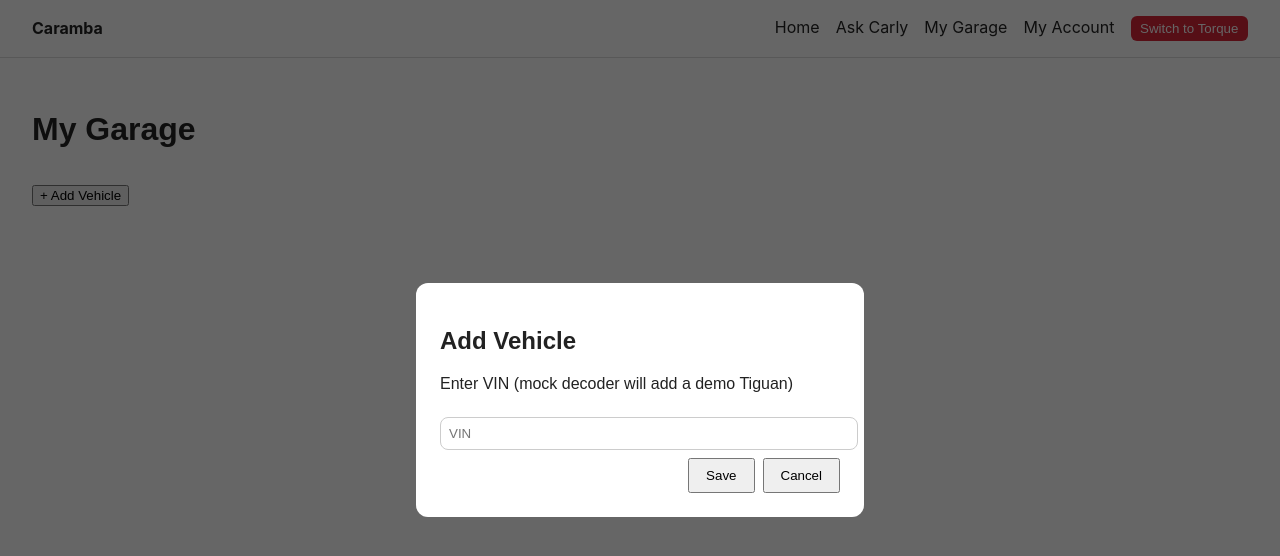
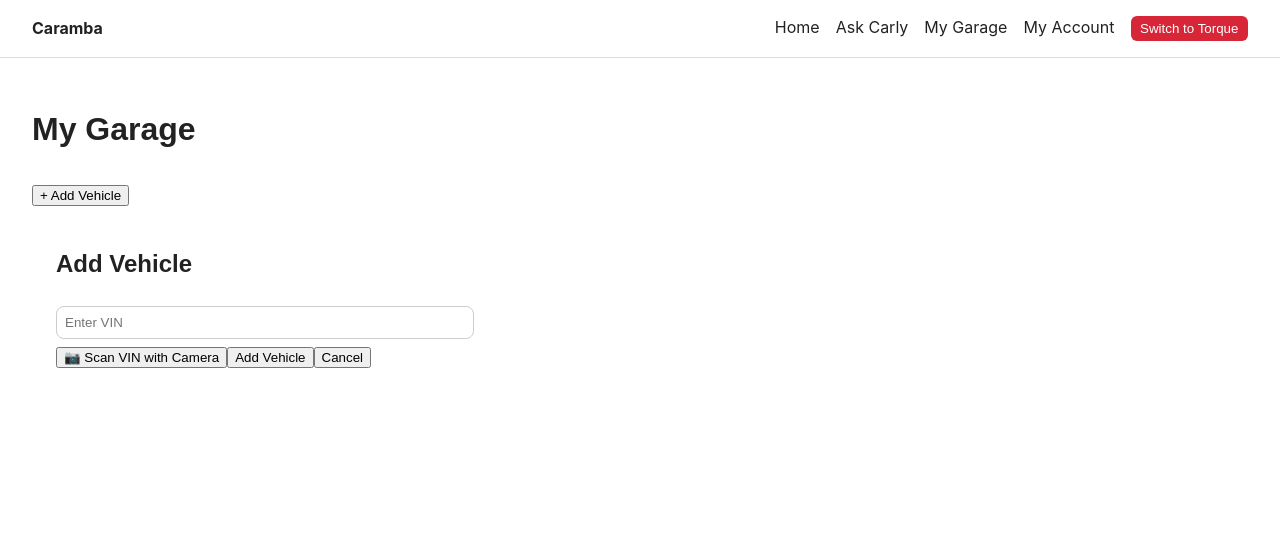
Before and after one commit to bstockes/caramba-reset, a Next.js app: page /garage in a window 1280 px wide. Both pictures are taken after a click on the button "+ Add Vehicle". Shown: the top 556 px of the page. Built offline with nearby package versions, Linux system fonts and the light colour scheme.

Commit message:
Add files via upload

```diff
--- a/components/AddVehicleModal.js
+++ b/components/AddVehicleModal.js
@@ -1,39 +1,53 @@
 
 import { useState } from 'react';
+import CameraCapture from './CameraCapture';
 import styles from '../styles/AddVehicleModal.module.css';
 
-export default function AddVehicleModal({ onClose, onSave }) {
+export default function AddVehicleModal({ onClose, onAdd }) {
   const [vin, setVin] = useState('');
-  const mockVehicle = {
+  const [showCamera, setShowCamera] = useState(false);
+
+  const handleAdd = () => {
+    if (!vin) return;
+    const vehicle = {
       year: 2021,
       make: 'Volkswagen',
       model: 'Tiguan',
-    mileage: 24500,
+      mileage: 22500,
       oilType: '0W-20',
-    oilInterval: 10000,
+      oilInterval: 7500,
       tireSize: '235/55R18',
       tirePressure: 35,
       upcoming: ['30,000 mi – Air filter', '40,000 mi – Brake inspection'],
-    img: '/placeholder-car.png'
+      img: '/placeholder-car.png',
     };
-
-  const handleSave = () => {
-    if (!vin.trim()) return;
-    onSave({ ...mockVehicle, vin });
+    onAdd(vehicle);
     onClose();
   };
 
+  const handleCapture = (imageData) => {
+    setShowCamera(false);
+    // Simulate VIN from image
+    setVin('3VV2B7AX9MM000000');
+  };
+
   return (
-    <div className={styles.backdrop}>
+    <>
+      {showCamera && (
+        <CameraCapture onCapture={handleCapture} onCancel={() => setShowCamera(false)} />
+      )}
       <div className={styles.modal}>
         <h2>Add Vehicle</h2>
-        <p>Enter VIN (mock decoder will add a demo Tiguan)</p>
-        <input value={vin} onChange={e => setVin(e.target.value)} placeholder="VIN" />
-        <div className={styles.actions}>
-          <button onClick={handleSave}>Save</button>
+        <input
+          type="text"
+          placeholder="Enter VIN"
+          value={vin}
+          onChange={(e) => setVin(e.target.value)}
+        />
+        <button onClick={() => setShowCamera(true)}>📷 Scan VIN with Camera</button>
+        <button onClick={handleAdd}>Add Vehicle</button>
         <button onClick={onClose}>Cancel</button>
       </div>
-      </div>
-    </div>
+    </>
   );
 }
--- /dev/null
+++ b/components/CameraCapture.js
@@ -0,0 +1,48 @@
+
+import { useEffect, useRef, useState } from 'react';
+
+export default function CameraCapture({ onCapture, onCancel }) {
+  const videoRef = useRef(null);
+  const canvasRef = useRef(null);
+  const [stream, setStream] = useState(null);
+
+  useEffect(() => {
+    const enableCamera = async () => {
+      try {
+        const mediaStream = await navigator.mediaDevices.getUserMedia({ video: true });
+        videoRef.current.srcObject = mediaStream;
+        setStream(mediaStream);
+      } catch (err) {
+        console.error("Camera access denied", err);
+        onCancel();
+      }
+    };
+    enableCamera();
+
+    return () => {
+      stream?.getTracks().forEach(track => track.stop());
+    };
+  }, []);
+
+  const capture = () => {
+    const context = canvasRef.current.getContext('2d');
+    context.drawImage(videoRef.current, 0, 0, 300, 150);
+    const imageData = canvasRef.current.toDataURL('image/png');
+    onCapture(imageData);
+  };
+
+  return (
+    <div style={{
+      position: 'fixed', top: 0, left: 0, width: '100%', height: '100%',
+      background: '#000', display: 'flex', flexDirection: 'column',
+      justifyContent: 'center', alignItems: 'center', zIndex: 1000
+    }}>
+      <video ref={videoRef} autoPlay style={{ width: '90%', maxWidth: 400 }} />
+      <canvas ref={canvasRef} width="300" height="150" style={{ display: 'none' }} />
+      <div style={{ marginTop: 20 }}>
+        <button onClick={capture} style={{ marginRight: 10 }}>📸 Take Photo</button>
+        <button onClick={onCancel}>Cancel</button>
+      </div>
+    </div>
+  );
+}
```
Lines whose indentation alone changed are shown as unchanged.
